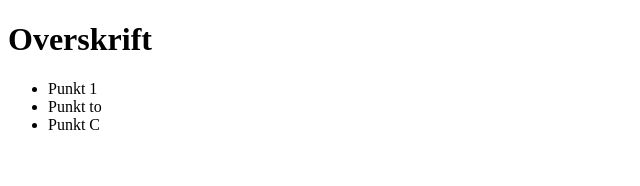
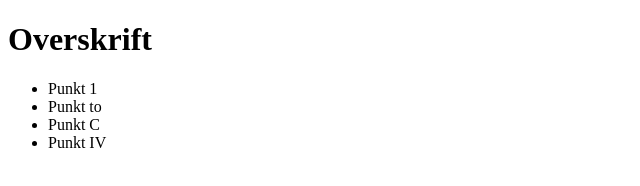
Before and after one commit to petlatkea/dummy-exercise, a plain HTML site: page index.html in a window 1280 px wide. Shown: the full height of the page, 0-640 px from the left. Drawn offline with Linux system fonts and the light colour scheme.

Commit message:
fjerde punkt

```diff
--- a/index.html
+++ b/index.html
@@ -12,6 +12,7 @@
     <li>Punkt 1</li>
     <li>Punkt to</li>
     <li>Punkt C</li>
+    <li>Punkt IV</li>
   </ul>
   <script src="script.js"></script>
 </body>
```
